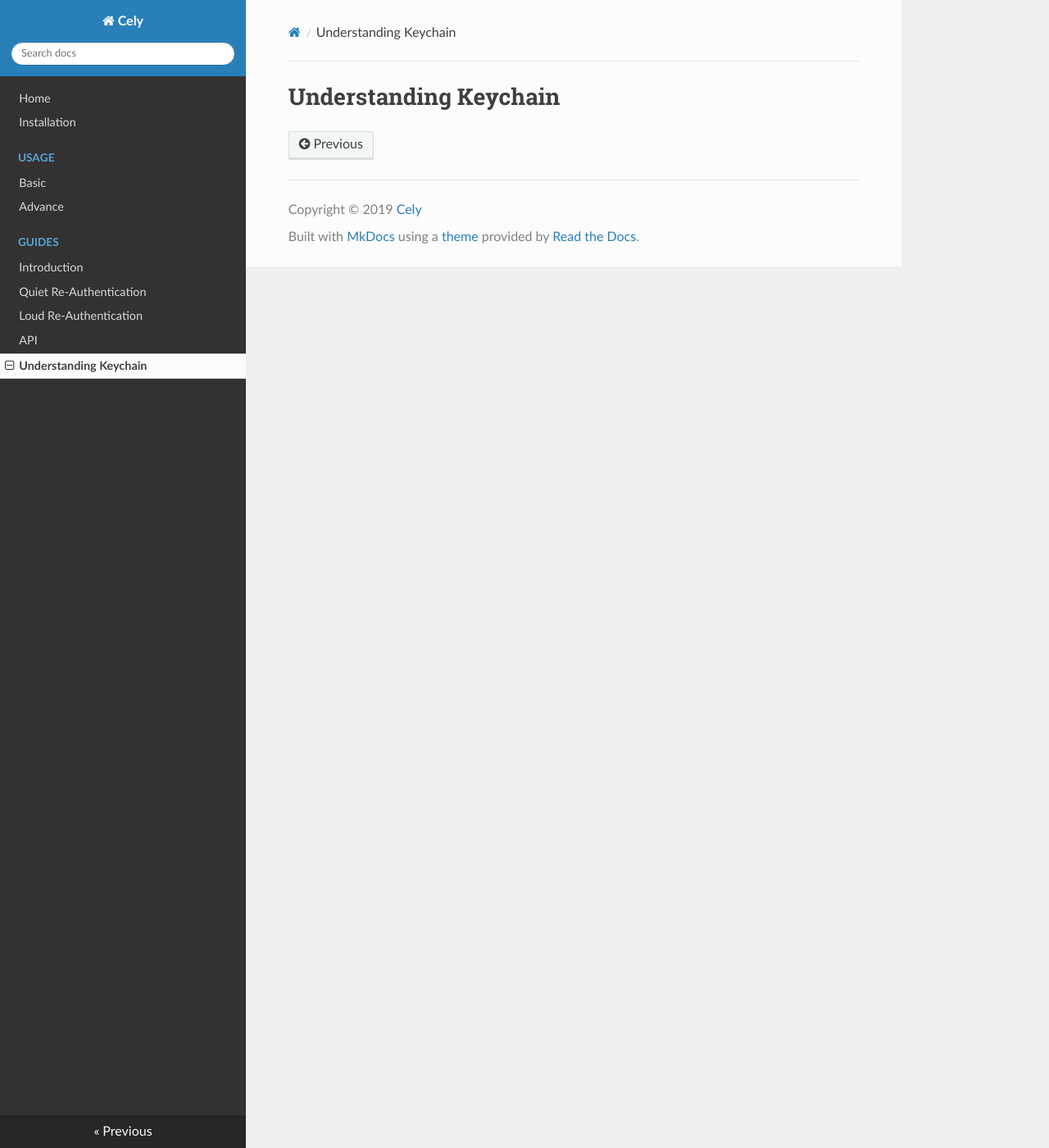
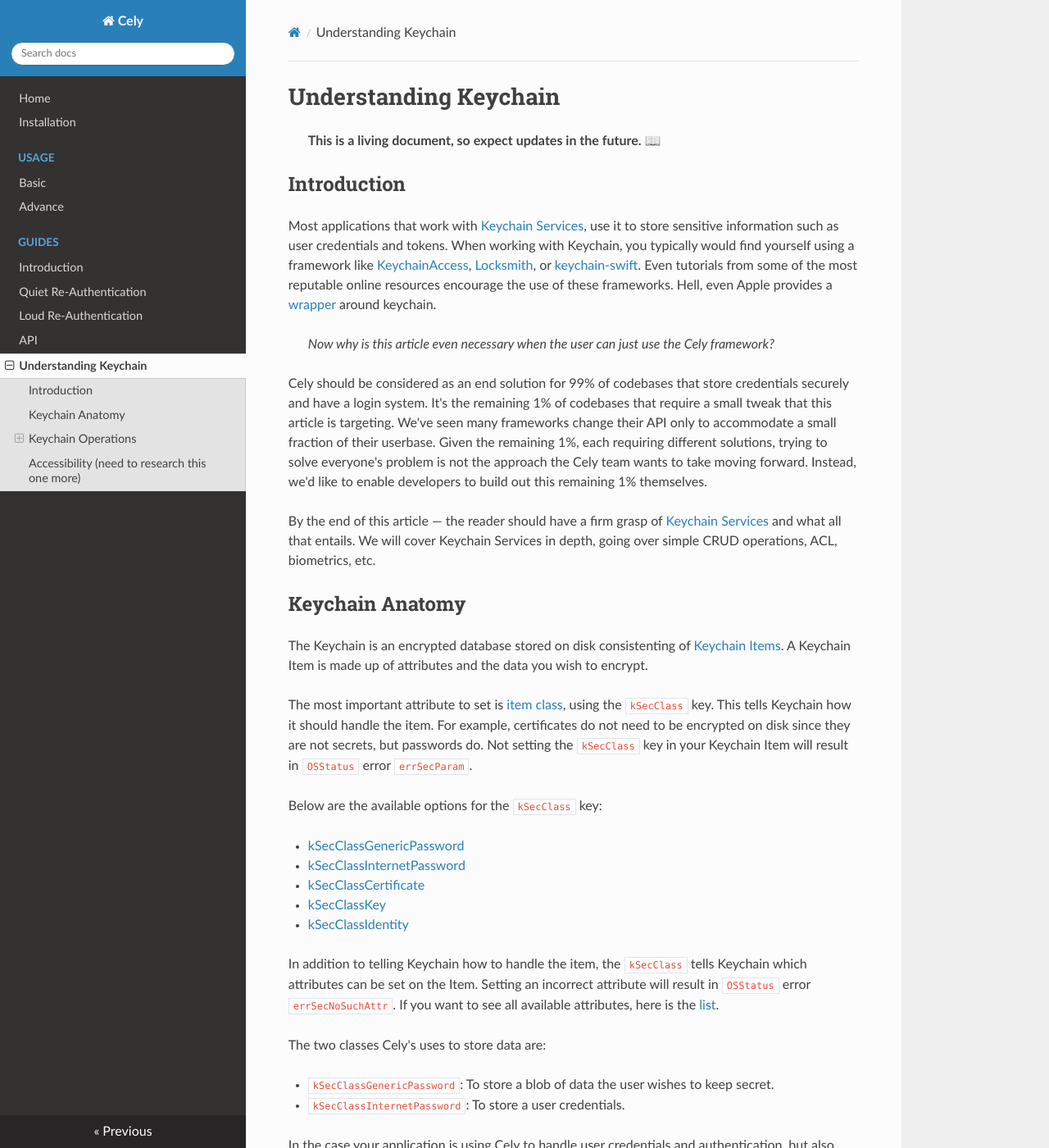
Before and after one commit to cely-tools/docs, an MkDocs documentation site: the page built from docs/understanding_keychain.md, in a window 1280 px wide and 1400 px high. Shown: the whole window at 82% size. Built offline with MkDocs 1.6.1, drawn with Linux system fonts in a browser that asks for light colours; nearby versions of some CDN libraries; some of the changed text lies outside the part shown.

Commit message:
Outline understanding_keychain.md article

```diff
--- /dev/null
+++ b/docs/includes/keychain-wrapper-usage.md
@@ -0,0 +1,2 @@
+
+Most applications that work with [Keychain Services](https://developer.apple.com/documentation/security/keychain_services), use it to store sensitive information such as user credentials and tokens. When working with Keychain, you typically would find yourself using a framework like [KeychainAccess](https://github.com/kishikawakatsumi/KeychainAccess), [Locksmith](https://github.com/matthewpalmer/Locksmith), or [keychain-swift](https://github.com/evgenyneu/keychain-swift). Even tutorials from some of the most reputable online resources encourage the use of these frameworks. Hell, even Apple provides a [wrapper](https://developer.apple.com/library/archive/samplecode/GenericKeychain/Introduction/Intro.html#//apple_ref/doc/uid/DTS40007797-Intro-DontLinkElementID_2) around keychain.
--- a/docs/understanding_keychain.md
+++ b/docs/understanding_keychain.md
@@ -22,29 +20,100 @@
     - Secure erase the key that are protecting keychain items. "Cryptographically preventing us from ever decrypting those keychain items again"
 -->
 
+# Understanding Keychain
+
+> **This is a living document, so expect updates in the future. 📖**
+
+## Introduction
+
+{!docs/includes/keychain-wrapper-usage.md!}
+
+> *Now why is this article even necessary when the user can just use the Cely framework?*
+
+Cely should be considered as an end solution for 99% of codebases that store credentials securely and have a login system. It's the remaining 1% of codebases that require a small tweak that this article is targeting. We've seen many frameworks change their API only to accommodate a small fraction of their userbase. Given the remaining 1%, each requiring different solutions, trying to solve everyone's problem is not the approach the Cely team wants to take moving forward. Instead, we'd like to enable developers to build out this remaining 1% themselves.
+
+By the end of this article — the reader should have a firm grasp of [Keychain Services](https://developer.apple.com/documentation/security/keychain_services) and what all that entails. We will cover Keychain Services in depth, going over simple CRUD operations, ACL, biometrics, etc.
+
+## Keychain Anatomy
+
+<!--
+Diagram of: Keychain database full of Keychain Items
+-->
+
+The Keychain is an encrypted database stored on disk consistenting of [Keychain Items](https://developer.apple.com/documentation/security/keychain_services/keychain_items). A Keychain Item is made up of attributes and the data you wish to encrypt.
+
+<!--
+Diagram of: Keychain Item full of attributes
+-->
+
+The most important attribute to set is [item class](https://developer.apple.com/documentation/security/keychain_services/keychain_items/item_class_keys_and_values), using the `kSecClass` key. This tells Keychain how it should handle the item. For example, certificates do not need to be encrypted on disk since they are not secrets, but passwords do. Not setting the `kSecClass` key in your Keychain Item will result in `OSStatus` error `errSecParam`.
+
+ Below are the available options for the `kSecClass` key:
+
+- [kSecClassGenericPassword](https://developer.apple.com/documentation/security/ksecclassgenericpassword)
+- [kSecClassInternetPassword](https://developer.apple.com/documentation/security/ksecclassinternetpassword)
+- [kSecClassCertificate](https://developer.apple.com/documentation/security/ksecclasscertificate)
+- [kSecClassKey](https://developer.apple.com/documentation/security/ksecclasskey)
+- [kSecClassIdentity](https://developer.apple.com/documentation/security/ksecclassidentity)
+
+In addition to telling Keychain how to handle the item, the `kSecClass` tells Keychain which attributes can be set on the Item. Setting an incorrect attribute will result in `OSStatus` error `errSecNoSuchAttr`. If you want to see all available attributes, here is the [list](https://developer.apple.com/documentation/security/keychain_services/keychain_items/item_attribute_keys_and_values).
+
+The two classes Cely's uses to store data are:
+
+- `kSecClassGenericPassword`: To store a blob of data the user wishes to keep secret.
+- `kSecClassInternetPassword`: To store a user credentials.
+
+In the case your application is using Cely to handle user credentials and authentication, but also need to store certificates in the keychain - leave Cely to handle user, and either bring in a Keychain wrapper or interface directly with Keychain. Hopefully by the end of this article, you will choose the latter.
+
+## Keychain Operations
+
+Below are sections explaining how to perform CRUD operations to Keychain.
+
+### Writing Item
+
+<!--
+In this section: I want to go over how to use `SecItemAdd(_:)`
+and what happens if you try to create something that already exists - I actually dont know 😬
+
+https://developer.apple.com/documentation/security/keychain_services/keychain_items/adding_a_password_to_the_keychain
+-->
+
+### Querying Item
+
+<!--
+In this section:
+- I want to go over how to use `SecItemCopyMatching(_:)`
+- explain `kSecReturnData as String: true`
+
+https://developer.apple.com/documentation/security/keychain_services/keychain_items/searching_for_keychain_items
+-->
+
+### Updating Item
+
+<!--
+In this section: I want to go over how to use `SecItemUpdate(_:)`
+and what happens if you try to update something that doesnt exist
+
+https://developer.apple.com/documentation/security/keychain_services/keychain_items/updating_and_deleting_keychain_items
+-->
+
+### Deleting Item
+
+<!--
+In this section: I want to go over how to use `SecItemDelete(_:)`
+and what happens if you try to delete something that doesnt exist
+
+https://developer.apple.com/documentation/security/keychain_services/keychain_items/updating_and_deleting_keychain_items
+-->
+
+
+## Accessibility (need to research this one more)
+
 <!--
 
-- introduction
-  - shit on other frameworks
-  - go over apple's security framework
-- Purpose of this article
-  - to demystify keychain
-- Demystifying Keychain
-  - explain the different classes (`kSecClass`, `kSecAttrAccount`, etc.) attached to an item
-    - InternetPassword vs generic password
-    - use diagram
-  - OSStatus codes
-- Explain the following:
-  - create keychain items
-  - query keychain items
-    - explain `kSecReturnData as String: true`
-    - find out if query returns 2 items, one of which is protected by faceID?
-  - update keychain items
-  - delete keychain items
-- Accessibility (need to research this one more)
-  - FaceID/TouchID/Passcode
-    - idk how to handle passcode if user cancels?!
-  - LAContext
-  - Accessibility Values (`kSecAttrAccessibleWhenUnlocked`, `kSecAttrAccessibleWhenPasscodeSetThisDeviceOnly`, etc.)
-
+- Querying Keychain and returns 2 items, one of which is protected by faceID. - What happens?
+- FaceID/TouchID/Passcode
+  - idk how to handle passcode if user cancels?!
+- LAContext
+- Accessibility Values (`kSecAttrAccessibleWhenUnlocked`, `kSecAttrAccessibleWhenPasscodeSetThisDeviceOnly`, etc.)
 -->
```
Also changed, not shown: other parts of docs/understanding_keychain.md (+0 -2 lines), docs/includes/purpose-of-cely.md (+1 -2 lines).
